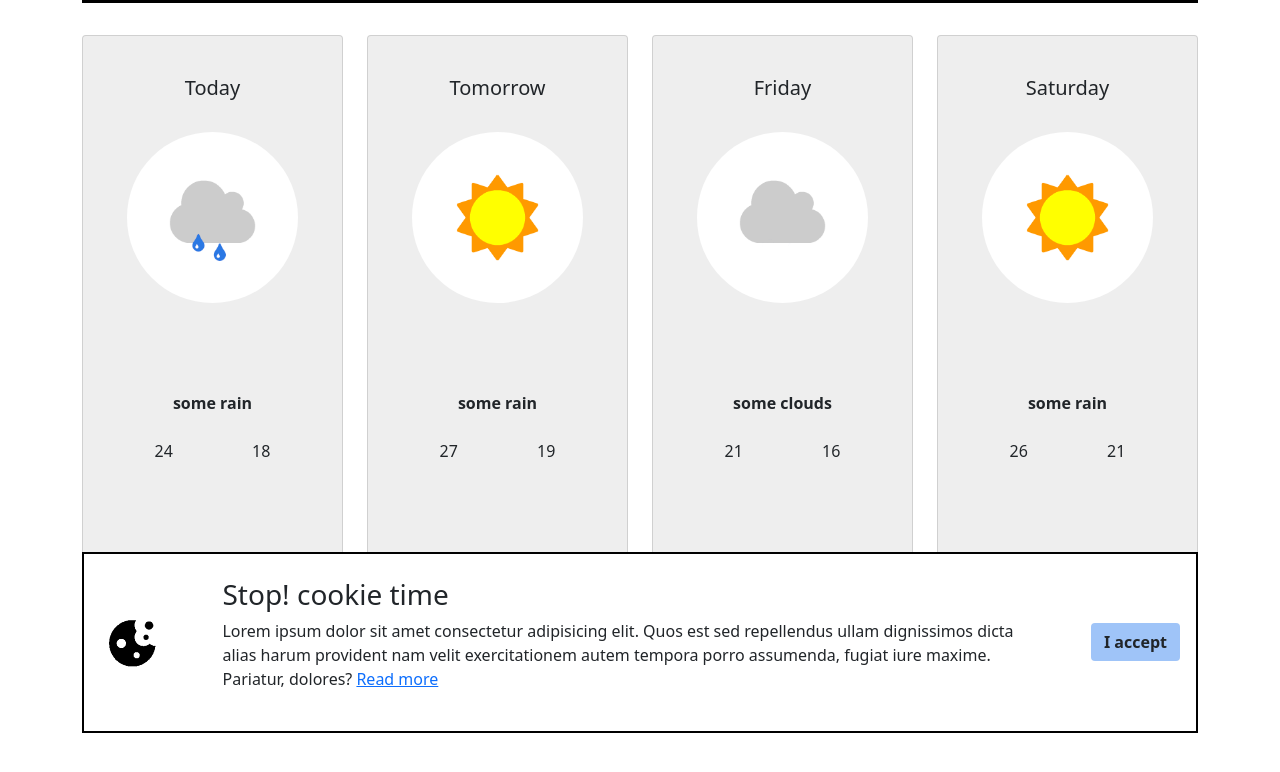
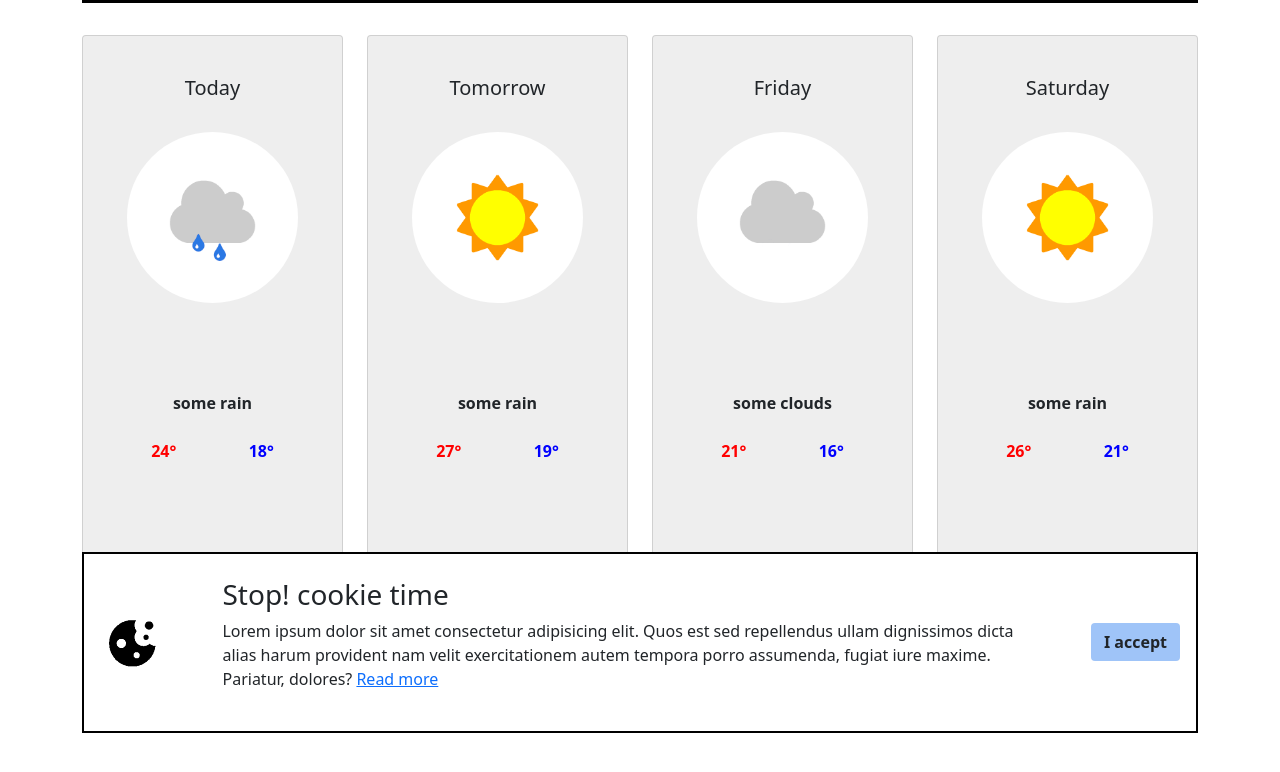
Before and after one commit to h-heni/Coding-Dojo, a plain HTML site: page Web-fun/week2/Practice/DojoWeather/index.html in a window 1280 px wide. Shown: the part 174-946 px from the top of the page. Drawn offline with nearby package versions, Linux system fonts and the light colour scheme.

Commit message:
setting the color and the  degree symbol

```diff
--- a/Web-fun/week2/Practice/DojoWeather/index.html
+++ b/Web-fun/week2/Practice/DojoWeather/index.html
@@ -50,8 +50,8 @@
                     <p class="card-text ">some rain</p>
                     <div class="d-flex justify-content-around num">
 
-                        <p class="red0">24</p>
-                        <p class="blue0">18</p>
+                        <p class="red0 red">24°</p>
+                        <p class="blue0 blue">18°</p>
                     </div>
                 </div>
             </div>
@@ -69,8 +69,8 @@
                     <p class="card-text">some rain</p>
                     <div class="d-flex justify-content-around num">
 
-                        <p class="red1">27</p>
-                        <p class="blue1">19</p>
+                        <p class="red1 red">27°</p>
+                        <p class="blue1 blue">19°</p>
                     </div>
 
                 </div>
@@ -88,8 +88,8 @@
                     <p class="card-text">some clouds</p>
                     <div class="d-flex justify-content-around num">
 
-                        <p class="red2">21</p>
-                        <p class="blue2">16</p>
+                        <p class="red2 red">21°</p>
+                        <p class="blue2 blue">16°</p>
                     </div>
 
                 </div>
@@ -107,8 +107,8 @@
                 <div class="card-body">
                     <p class="card-text">some rain</p>
                     <div class="d-flex justify-content-around num">
-                        <p class="red3">26</p>
-                        <p class="blue3">21</p>
+                        <p class="red3 red">26°</p>
+                        <p class="blue3 blue">21°</p>
 
                     </div>
 
--- a/Web-fun/week2/Practice/DojoWeather/jscript.js
+++ b/Web-fun/week2/Practice/DojoWeather/jscript.js
@@ -9,12 +9,12 @@ function convert(element){
         var blue=document.querySelector(".blue"+i);
     if(element.value=="°F"){
 
-        red.innerText=Math.round((parseInt(red.innerText)* 1.8) + 32) ;
-        blue.innerText=Math.round((parseInt(blue.innerText) * 1.8 ) + 32);
+        red.innerText=Math.round((parseInt(red.innerText)* 1.8) + 32) +"°" ;
+        blue.innerText=Math.round((parseInt(blue.innerText) * 1.8 ) + 32)  +"°" ;
     }else {
-        red.innerText=Math.round((parseInt(red.innerText)- 32) /1.8);
+        red.innerText=Math.round((parseInt(red.innerText)- 32) /1.8)  +"°" ;
 
-        blue.innerText=Math.round((parseInt(blue.innerText)- 32) /1.8);
+        blue.innerText=Math.round((parseInt(blue.innerText)- 32) /1.8)  +"°" ;
 
     }
 }
```
